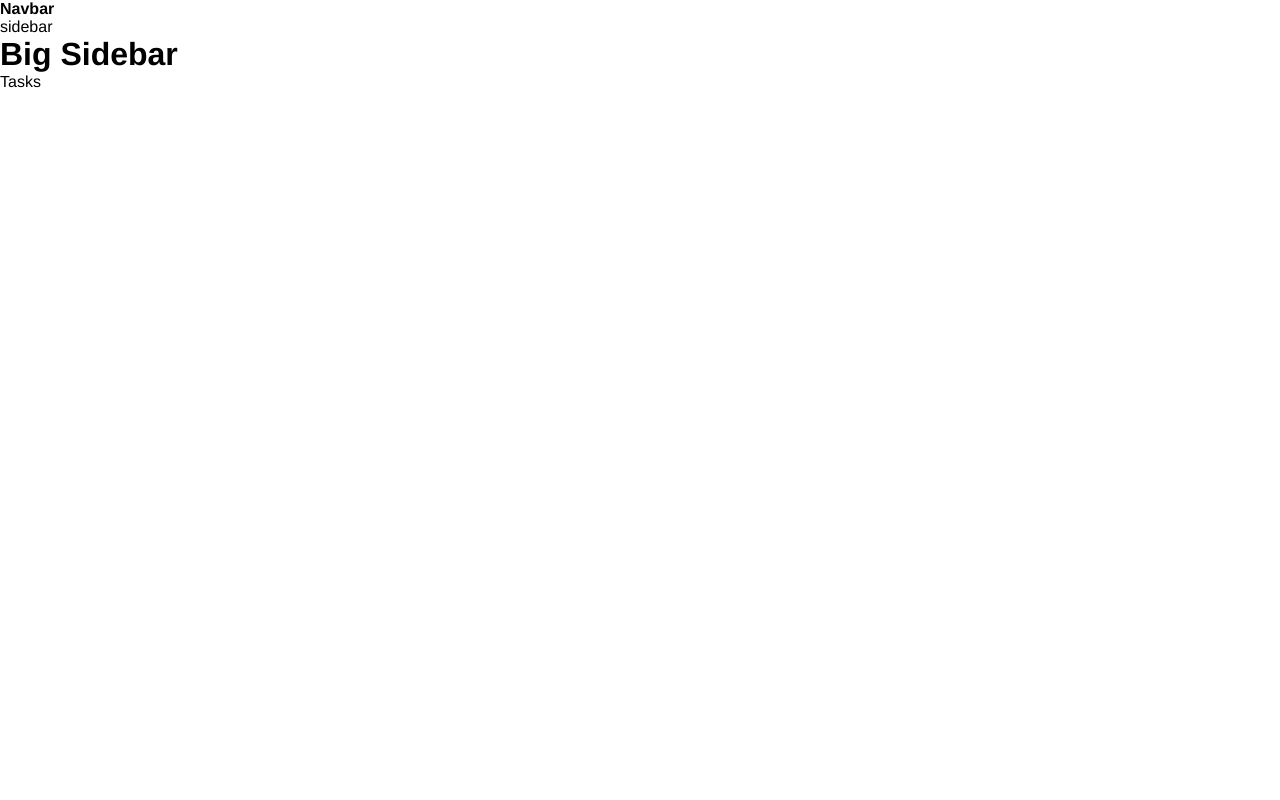
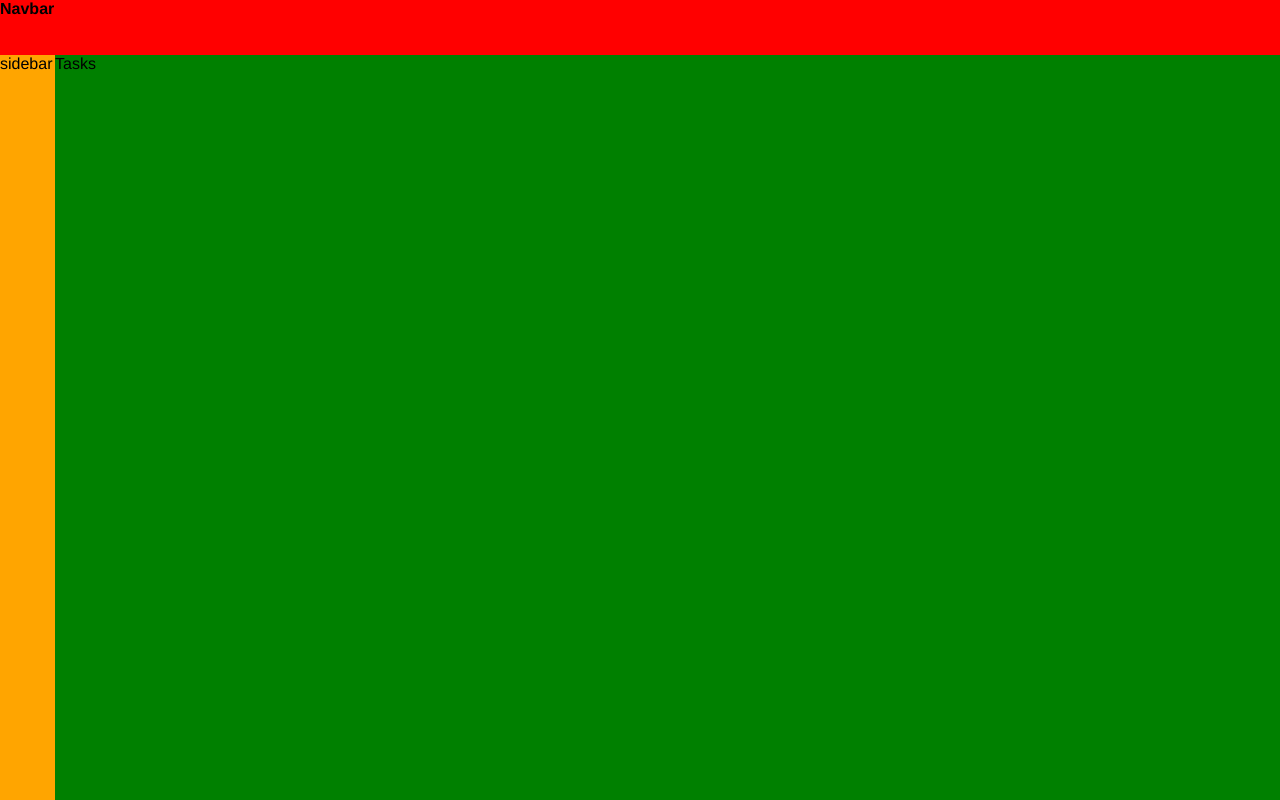
Before and after one commit to FilipAlberski/taskify, a React (Vite) app in the folder client/: page /dashboard in a window 1280 px wide. Built offline with nearby package versions, Linux system fonts and the light colour scheme; sample sign-in values are in the browser's storage.

Commit message:
adding grid to the shared layout

```diff
--- a/client/src/components/bigSidebar/BigSidebar.jsx
+++ /dev/null
@@ -1,12 +0,0 @@
-import React from "react";
-import { BigSidebarContainer } from "./BigSidebar.styled";
-
-const BigSidebar = () => {
-    return (
-        <BigSidebarContainer>
-            <h1>Big Sidebar</h1>
-        </BigSidebarContainer>
-    );
-};
-
-export default BigSidebar;
--- a/client/src/components/bigSidebar/BigSidebar.styled.js
+++ /dev/null
@@ -1,3 +0,0 @@
-import styled from "styled-components";
-
-export const BigSidebarContainer = styled.div``;
--- a/client/src/components/navbar/Navbar.styled.js
+++ b/client/src/components/navbar/Navbar.styled.js
@@ -1,3 +1,9 @@
 import styled from "styled-components";
 
-export const NavbarContainer = styled.div``;
+export const NavbarContainer = styled.div`
+    display: flex;
+    height: 55px;
+    background-color: red;
+    width: 100%;
+    height: 100%;
+`;
--- a/client/src/components/smallSidebar/SmallSidebar.jsx
+++ b/client/src/components/sidebar/Sidebar.jsx
@@ -1,5 +1,5 @@
 import React from "react";
-import { SmallSidebarContainer } from "./SmallSidebar.styled";
+import { SmallSidebarContainer } from "./Sidebar.styled";
 
 const SmallSidebar = () => {
     return <SmallSidebarContainer>sidebar</SmallSidebarContainer>;
--- /dev/null
+++ b/client/src/components/sidebar/Sidebar.styled.js
@@ -0,0 +1,9 @@
+import styled from "styled-components";
+
+export const SmallSidebarContainer = styled.div`
+    min-width: 50px;
+    max-width: 500px;
+    min-height: 100%;
+
+    background-color: orange;
+`;
--- a/client/src/components/smallSidebar/SmallSidebar.styled.js
+++ /dev/null
@@ -1,3 +0,0 @@
-import styled from "styled-components";
-
-export const SmallSidebarContainer = styled.div``;
--- a/client/src/globalStyles.js
+++ b/client/src/globalStyles.js
@@ -7,10 +7,16 @@ const GlobalStyle = createGlobalStyle`
     font-family: Open-Sans, Helvetica, Sans-Serif;
 
   }
+
+
   *{
     box-sizing: border-box;
     margin: 0;
     padding: 0;
+  }
+  #root{
+    min-height: 100vh;
+    min-width: 100vw;
   }
   :root {
 
--- a/client/src/pages/dashboard/SharedLayout.jsx
+++ b/client/src/pages/dashboard/SharedLayout.jsx
@@ -1,18 +1,18 @@
 import React from "react";
 import { Outlet, Link } from "react-router-dom";
 import Navbar from "../../components/navbar/Navbar";
-import BigSidebar from "../../components/bigSidebar/BigSidebar";
-import SmallSidebar from "../../components/smallSidebar/SmallSidebar";
+
+import Sidebar from "../../components/sidebar/Sidebar";
 
 import { StyledLayout } from "./SharedLayout.styled";
 const SharedLayout = () => {
     return (
-        <StyledLayout>
+        <StyledLayout className="layout">
             <Navbar />
             <main className="dashboard">
-                <SmallSidebar />
-                <BigSidebar />
-                <div>
+                <Sidebar />
+
+                <div className="outlet">
                     <Outlet />
                 </div>
             </main>
--- a/client/src/pages/dashboard/SharedLayout.styled.js
+++ b/client/src/pages/dashboard/SharedLayout.styled.js
@@ -1,3 +1,22 @@
 import styled from "styled-components";
 
-export const StyledLayout = styled.div``;
+export const StyledLayout = styled.div`
+    min-width: 100%;
+    min-height: 100vh;
+    display: grid;
+    grid-template-rows: 55px 1fr;
+    grid-template-columns: 1fr;
+    grid-template-areas:
+        "navbar"
+        "main";
+
+    .dashboard {
+        grid-area: main;
+        display: grid;
+        grid-template-columns: 55px 1fr;
+        grid-template-rows: 1fr;
+        grid-template-areas: "sidebar main";
+
+        height: 100%;
+    }
+`;
--- a/client/src/pages/dashboard/tasks/Tasks.jsx
+++ b/client/src/pages/dashboard/tasks/Tasks.jsx
@@ -1,7 +1,8 @@
 import React from "react";
+import { TasksContainer } from "./tasks.styled";
 
 const Tasks = () => {
-    return <div>Tasks</div>;
+    return <TasksContainer>Tasks</TasksContainer>;
 };
 
 export default Tasks;
--- /dev/null
+++ b/client/src/pages/dashboard/tasks/tasks.styled.js
@@ -0,0 +1,8 @@
+import styled from "styled-components";
+
+export const TasksContainer = styled.div`
+    min-width: 100%;
+    min-height: 100%;
+
+    background-color: green;
+`;
```
